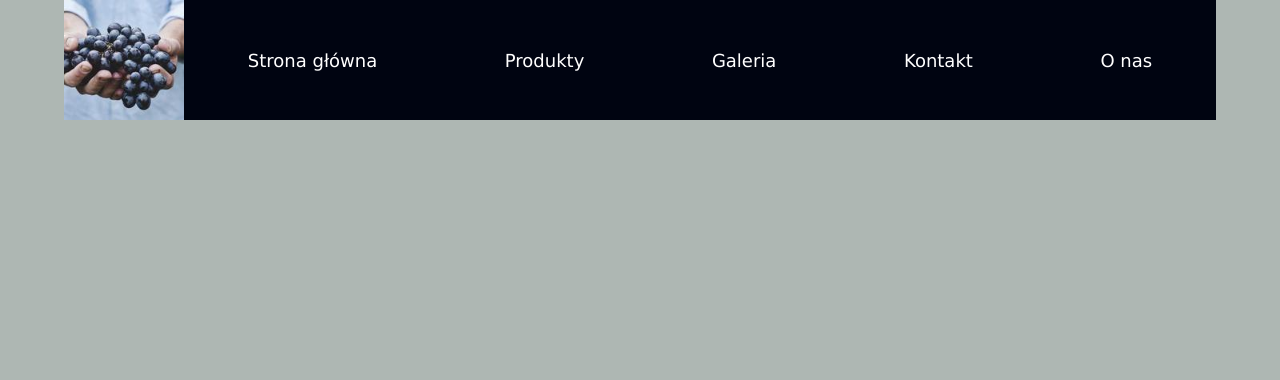
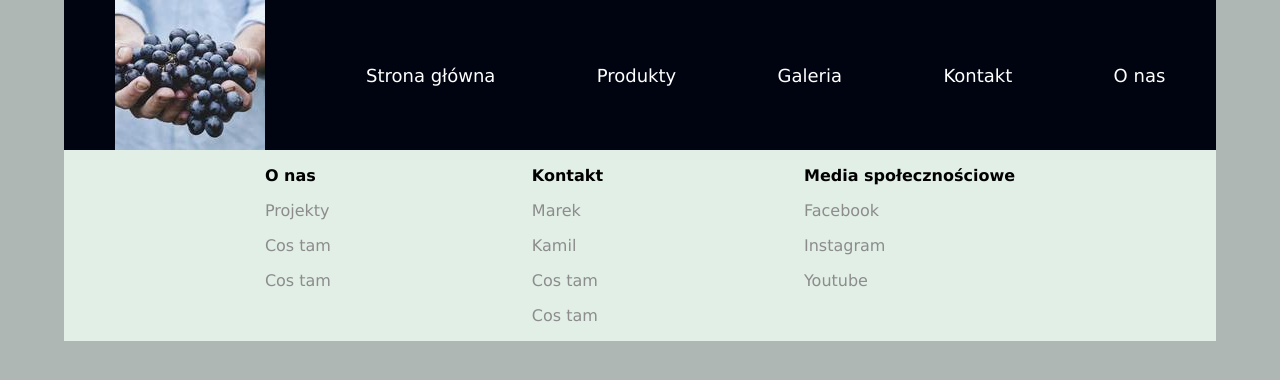
Before and after one commit to pasiekak/wariat-client, a React (Create React App) app: page /about in a window 1280 px wide. Shown: the top 380 px of the page. Built offline with nearby package versions, Linux system fonts and the light colour scheme.

Commit message:
Header, Footer, MainBody components created, basic css done

```diff
--- a/package.json
+++ b/package.json
@@ -11,6 +11,7 @@
     "react-dom": "^18.2.0",
     "react-router-dom": "^6.10.0",
     "react-scripts": "5.0.1",
+    "styled-components": "^5.3.10",
     "web-vitals": "^2.1.4"
   },
   "scripts": {
--- a/src/App.js
+++ b/src/App.js
@@ -1,5 +1,7 @@
 import { BrowserRouter as Router, Routes, Route } from 'react-router-dom'
-import Navbar from './components/navbar'
+import Navbar from './components/Navbar.js';
+import Footer from './components/Footer.js';
+import MainBody from './components/MainBody.js';
 import './styles/App.css'
 
 function App() {
@@ -8,11 +10,14 @@ function App() {
     <div className='App'>
       <Router>
         <Navbar />
-        <Routes>
-          <Route path="/" />
+        <Routes >
+          <Route path="/" element={<MainBody/>} />
+          <Route path="/products" />
+          <Route path="/gallery" />
+          <Route path="/contact" />
           <Route path="/about" />
-          <Route path="/cart" />
         </Routes>
+        <Footer />
       </Router>
     </div>
   );
--- /dev/null
+++ b/src/components/Footer.js
@@ -0,0 +1,33 @@
+import React from 'react';
+import '../styles/Footer.css';
+import { Link  } from 'react-router-dom';
+
+const Footer = () => {
+    return (
+        <footer>
+            <div className='container'>
+                <div className='column'>
+                    <h4>O nas</h4>
+                    <Link to='/projects'>Projekty</Link>
+                    <Link to='/'>Cos tam</Link>
+                    <Link to='/'>Cos tam</Link>
+                </div>
+                <div className='column'>
+                    <h4>Kontakt</h4>
+                    <Link to='/marek'>Marek</Link>
+                    <Link to='/kamil'>Kamil</Link>
+                    <Link to='/'>Cos tam</Link>
+                    <Link to='/'>Cos tam</Link>
+                </div>
+                <div className='column'>
+                    <h4>Media społecznościowe</h4>
+                    <Link to='/'>Facebook</Link>
+                    <Link to='/'>Instagram</Link>
+                    <Link to='/'>Youtube</Link>
+                </div>
+            </div>
+        </footer>
+    )
+}
+
+export default Footer;
--- /dev/null
+++ b/src/components/MainBody.js
@@ -0,0 +1,11 @@
+import React from 'react';
+import '../styles/MainBody.css';
+const MainBody = () => {
+    return (
+        <div className="MainBody">
+
+        </div>
+    );
+}
+
+export default MainBody;
--- a/src/components/navbar.js
+++ b/src/components/navbar.js
@@ -1,24 +1,20 @@
 import React from "react";
 import { Link } from "react-router-dom";
 import '../styles/Navbar.css'
-import logo from '../images/random150x150.jpg'
+import logo from '../images/random150x150.jpg';
 
 
-function Navbar() {
+const Navbar = () => {
     return (
-        <div className="navbar">
-            <div className="logo">
-                <img src={logo} alt="logo"/>
-            </div>
-            <div className="links">
-                <Link to="/">Strona główna</Link>
-                <Link to="/products">Produkty</Link>
-                <Link to="/galery">Galeria</Link>
-                <Link to="/contact">Kontakt</Link>
-                <Link to="/about">O nas</Link>
-            </div>
-        </div>
+        <header className="Navbar">
+            <img src={logo} alt="logo"/>
+            <Link to="/">Strona główna</Link>
+            <Link to="/products">Produkty</Link>
+            <Link to="/gallery">Galeria</Link>
+            <Link to="/contact">Kontakt</Link>
+            <Link to="/about">O nas</Link>
+        </header>
     )
 }
 
-export default Navbar
+export default Navbar;
--- a/src/styles/App.css
+++ b/src/styles/App.css
@@ -0,0 +1,6 @@
+.App {
+    display: flex;
+    min-height: 100vh;
+    flex-direction: column;
+    margin-inline: 4rem;
+}
--- /dev/null
+++ b/src/styles/Footer.css
@@ -0,0 +1,31 @@
+footer {
+    width: 100%;
+
+    background-color: #E1EFE6;
+    background-size: contain;
+}
+.container {
+    display: flex;
+    flex-direction: row;
+    justify-content: space-evenly;
+    align-items: flex-start;
+}
+.column {
+    display: flex;
+    flex-direction: column;
+    align-content: space-between;
+    gap: 1rem;
+    margin-block: 1rem;
+}
+.column h4 {
+    margin: 0
+}
+.column a {
+    text-decoration-color: transparent;
+    color: #8c8c8c;
+    transition: 300ms;
+}
+.column a:hover {
+    text-decoration-color: black;
+    color: black;
+}
--- /dev/null
+++ b/src/styles/MainBody.css
@@ -0,0 +1,3 @@
+.MainBody {
+    flex: 1;
+}
--- a/src/styles/Navbar.css
+++ b/src/styles/Navbar.css
@@ -1,27 +1,13 @@
-.navbar {
+.Navbar {
     width: 100%;
-    height: 120px;
     background-color: #000411;
     background-size: contain;
-}
-.logo {
-    height: 100%;
-    float: left;
     display: flex;
-    justify-content: center;
-    align-items: center;
-}
-.links {
-    height: 100%;
-    display: flex;
+    flex-direction: row;
     justify-content: space-around;
     align-items: center;
 }
-.logo img {
-    height: 100%;
-    width: 100%;
-}
-.links a {
+.Navbar a {
     font-size: large;
     text-decoration: none;
     color: white;
--- a/src/styles/index.css
+++ b/src/styles/index.css
@@ -1,6 +1,5 @@
 body {
   margin: 0;
-  margin-inline: 4rem;
   background-color: #AEB7B3;
   font-family: Verdana, Geneva, Tahoma, sans-serif;
   -webkit-font-smoothing: antialiased;
```
Also changed, not shown: 1 other file (tests, documents, lock files or other folders).
